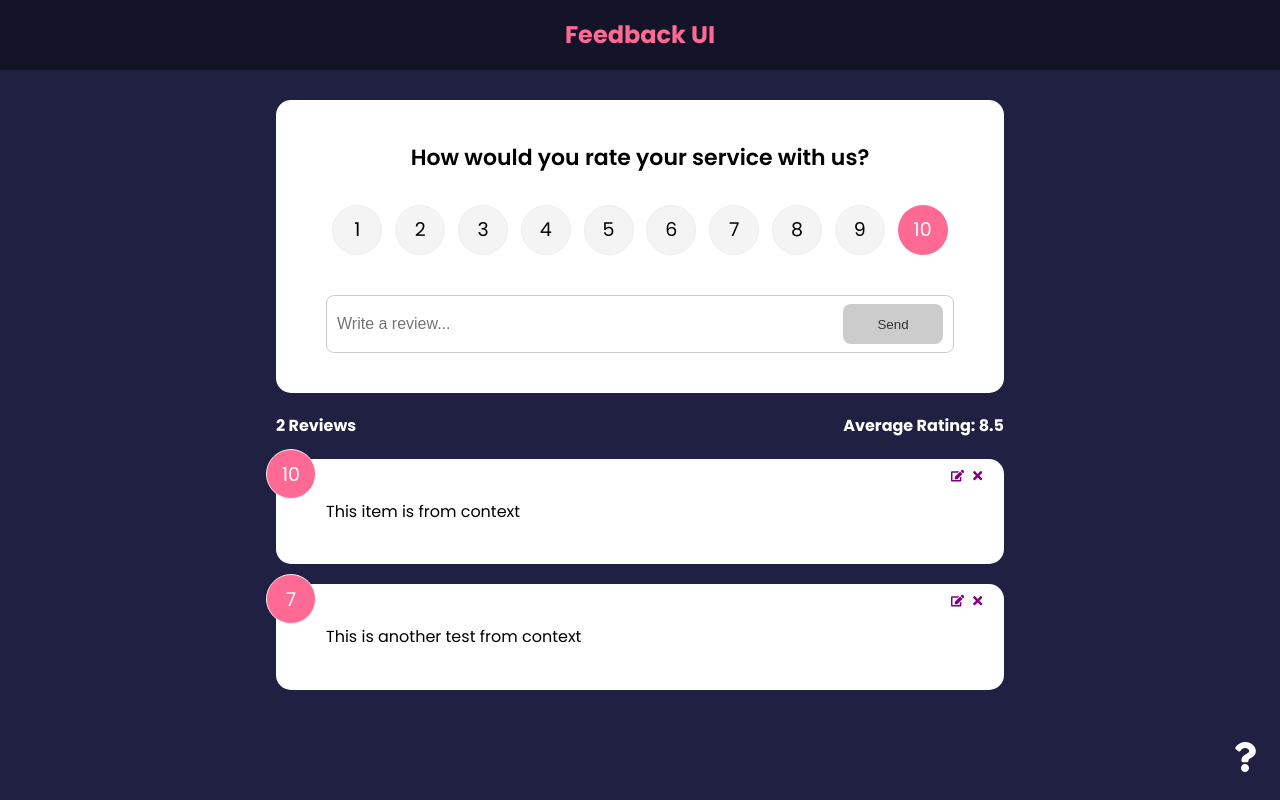
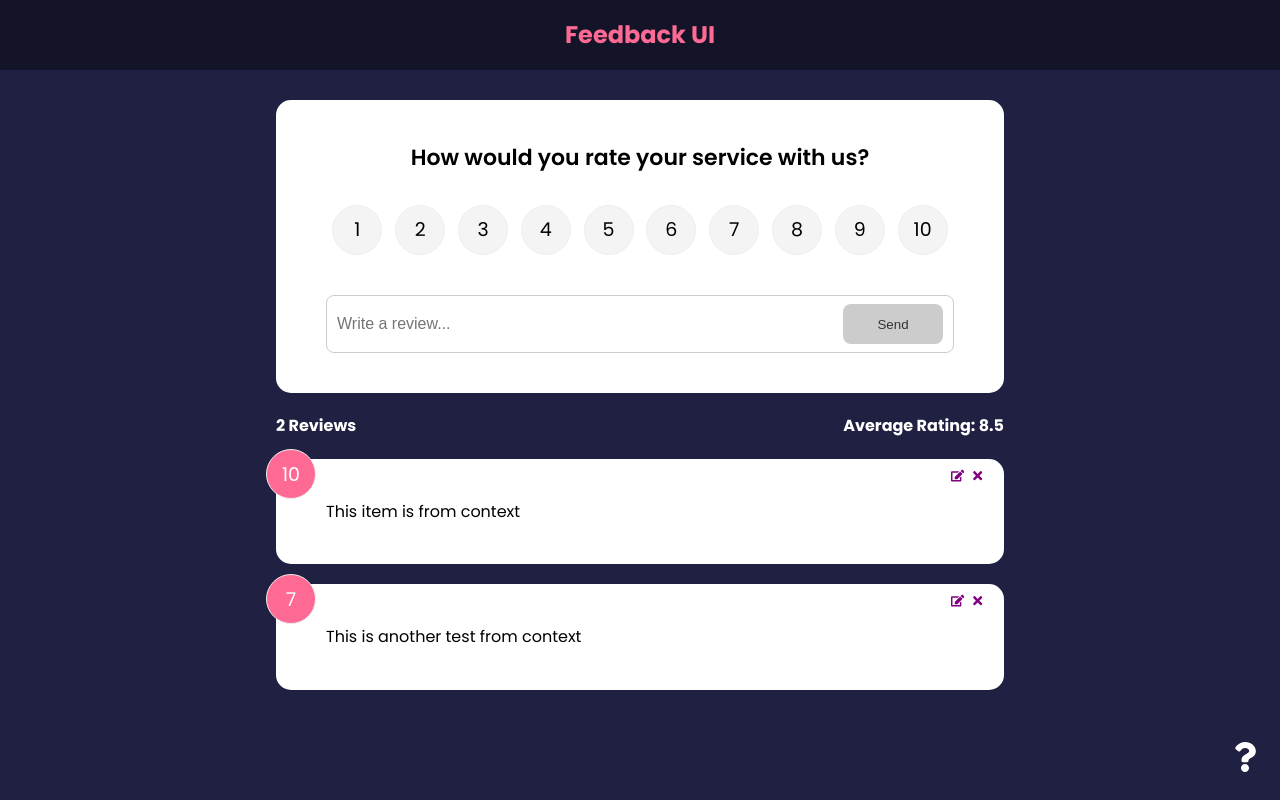
Before and after one commit to mmbower1/react-feedback-traversy, a React (Create React App) app in the folder client/: page / in a window 1280 px wide. Built offline with nearby package versions, Linux system fonts and the light colour scheme.

Commit message:
start of 35

```diff
--- a/client/src/components/FeedbackForm.js
+++ b/client/src/components/FeedbackForm.js
@@ -1,4 +1,4 @@
-import React, { useState, useContext } from "react";
+import React, { useState, useEffect, useContext } from "react";
 // components
 import Button from "./shared/Button";
 import Card from "./shared/Card";
@@ -12,7 +12,15 @@
   const [rating, setRating] = useState(10);
   const [text, setText] = useState("");
 
-  const { addFeedback } = useContext(FeedbackContext);
+  const { addFeedback, feedbackEdit } = useContext(FeedbackContext);
+
+  useEffect(() => {
+    if (feedbackEdit.edit === true) {
+      setBtnDisabled(false);
+      setText(feedbackEdit.item.text);
+      setRating(feedbackEdit.item.rating);
+    }
+  }, [feedbackEdit]);
 
   const handleTextChange = (e) => {
     if (text === "") {
--- a/client/src/components/RatingSelect.js
+++ b/client/src/components/RatingSelect.js
@@ -1,7 +1,15 @@
-import React, { useState } from "react";
+import React, { useContext, useEffect, useState } from "react";
+// context
+import FeedbackContext from "../context/FeedbackContext";
 
 const RatingSelect = ({ select }) => {
   const [selected, setSelected] = useState(10);
+
+  const { feedbackEdit } = useContext(FeedbackContext);
+
+  useEffect(() => {
+    setSelected(feedbackEdit.item.rating);
+  }, [feedbackEdit]);
 
   const handleChange = (e) => {
     setSelected(+e.currentTarget.value); // + makes type a num instead of string
--- a/client/src/context/FeedbackContext.js
+++ b/client/src/context/FeedbackContext.js
@@ -45,6 +45,7 @@
         editFeedback,
         deleteFeedback,
         feedback,
+        feedbackEdit,
       }}
     >
       {children}
```
